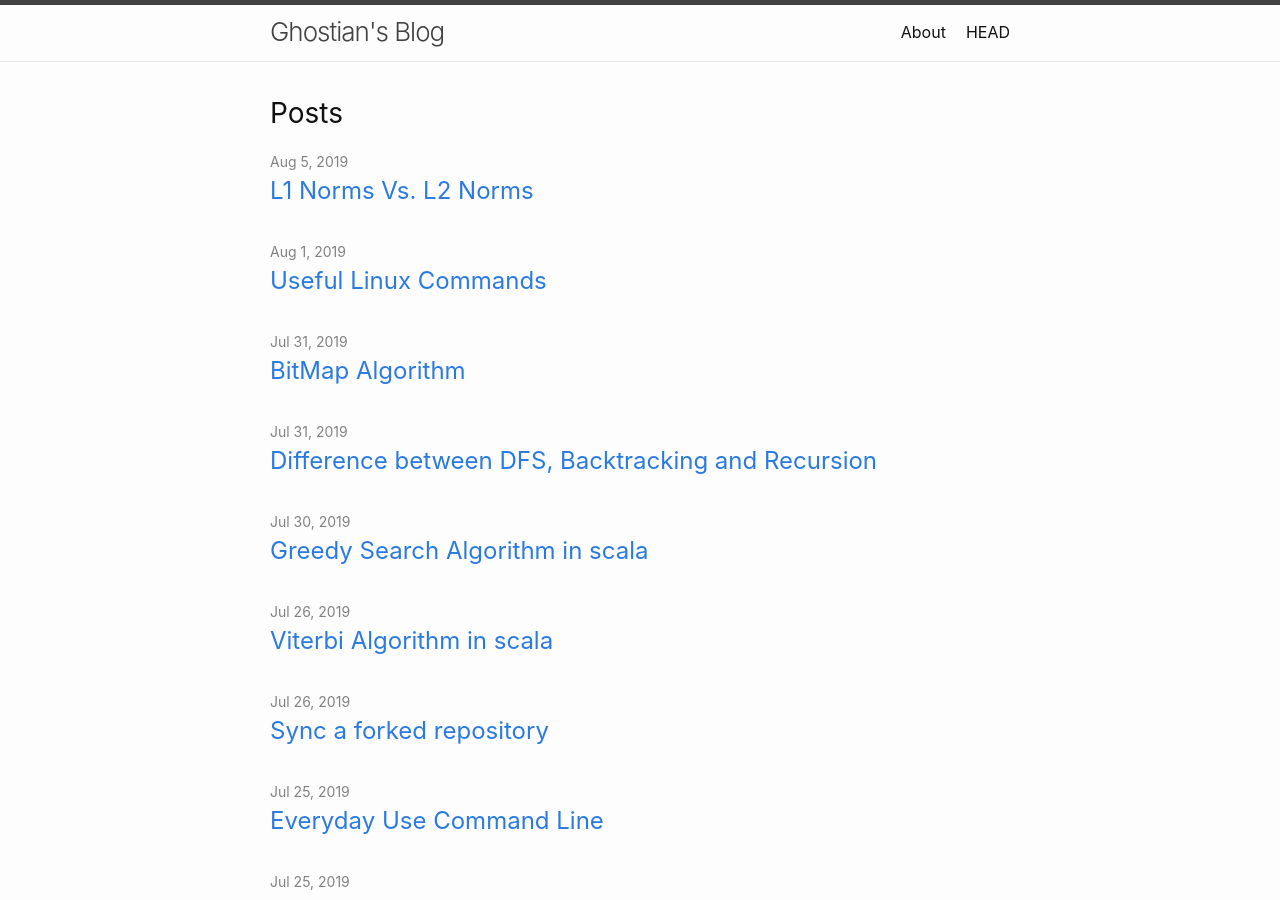
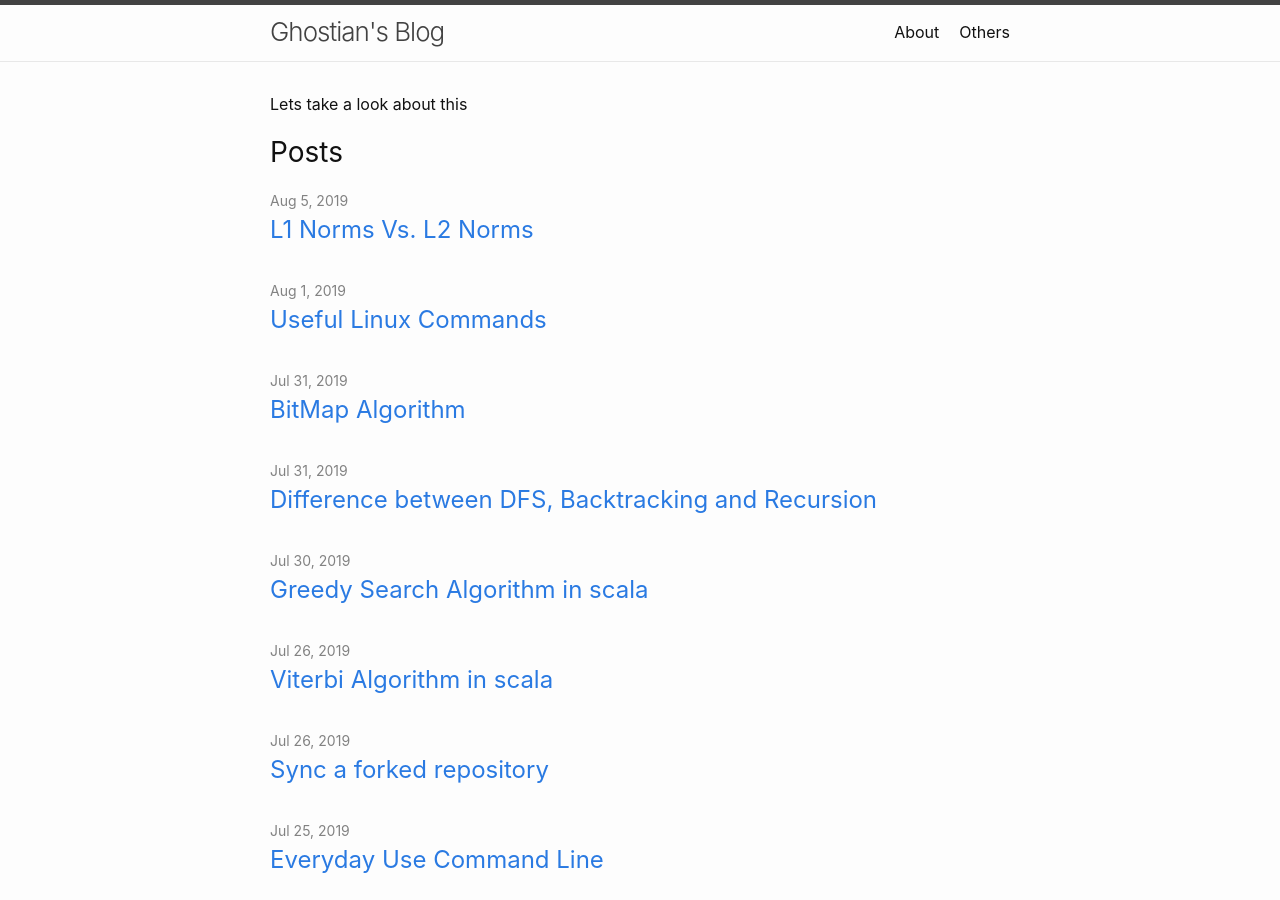
Before and after one commit to ghostian/ghostian.github.io, a Jekyll site: the page built from index.md, in a window 1280 px wide and 900 px high. Built offline with Jekyll 4.4.1, drawn with Linux system fonts in a browser that asks for light colours.

Commit message:
Aug-7: cname

```diff
--- a/History.markdown
+++ b/History.markdown
@@ -1,4 +1,4 @@
-## HEAD
+## Others
 
 ### Bug Fixes
 
--- a/index.md
+++ b/index.md
@@ -7,3 +7,5 @@
 #
 layout: home
 ---
+
+Lets take a look about this
```
